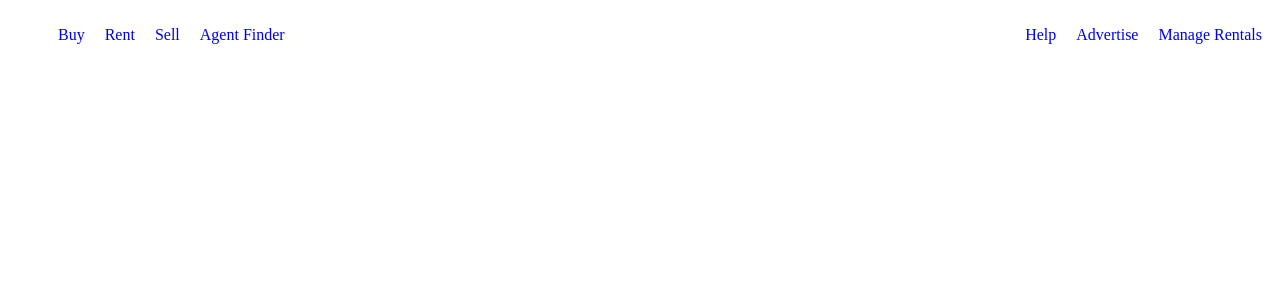
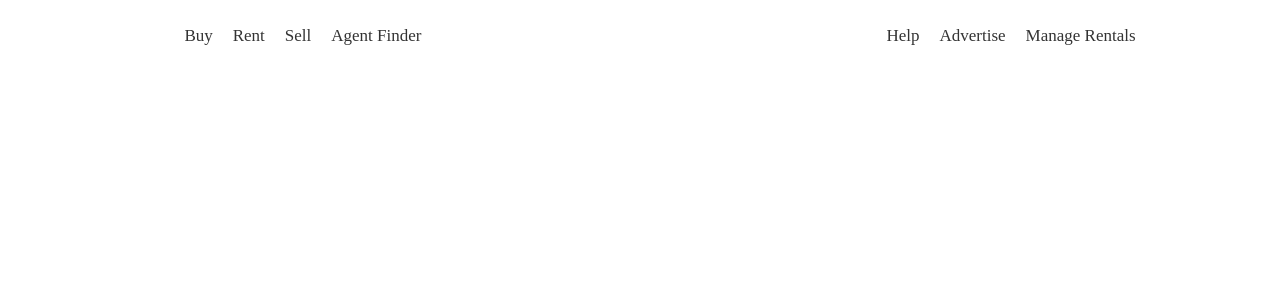
Before and after one commit to OkothPius/Arexa, a Django app: page /rental/ in a window 1280 px wide. Shown: the top 300 px of the page. Run offline with Django 3.2, Linux system fonts and the light colour scheme.

Commit message:
style: update

```diff
--- a/backend/rental/static/rental/master.css
+++ b/backend/rental/static/rental/master.css
@@ -1,12 +1,17 @@
 /* Navbar Section */
 li a {
-  /* color: white; */
+  color: #333333;
   text-decoration: none;
+  font-size: 17px;
+}
+
+li a:hover {
+  color: #407294;
 }
 
 nav {
   display: inline;
-  background-color: blue;
+  background-color: #e6e6fa;
   width: 100%;
   height: 50%;
 }
@@ -20,6 +25,14 @@ nav ul li {
   float: right;
 }
 
+nav .left {
+  margin-right: 10%;
+}
+
+nav .right {
+  margin-left: 10%;
+}
+
 .right li {
   float: left;
 }
```
